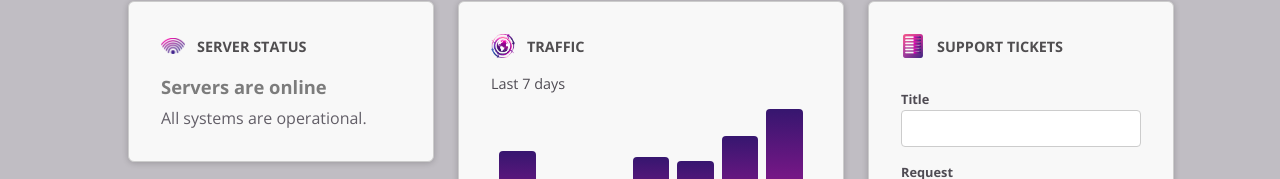
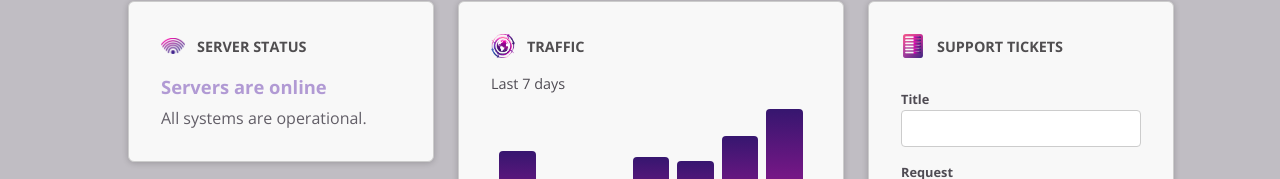
Before and after one commit to shinoby85/angular-udemy, an Angular app: page / in a window 1280 px wide. Shown: the part 183-362 px from the top of the page. Built offline with nearby package versions, Linux system fonts and the light colour scheme.

Commit message:
Add classes

```diff
--- a/src/app/dashboard/server-status/server-status.component.html
+++ b/src/app/dashboard/server-status/server-status.component.html
@@ -1,3 +1,10 @@
+<div
+  [class]="{
+    status: true,
+    'status-online': currentStatus === 'online',
+    'status-offline': currentStatus === 'offline',
+    'status-unknown': currentStatus === 'unknown'
+  }">
   @if (currentStatus === 'online') {
     <p>Servers are online</p>
     <p>All systems are operational.</p>
@@ -8,3 +15,4 @@
     <p>Server status is unknown</p>
     <p>Fetching server status failed.</p>
   }
+</div>
--- a/src/app/dashboard/server-status/server-status.component.ts
+++ b/src/app/dashboard/server-status/server-status.component.ts
@@ -1,9 +1,12 @@
 import {Component} from '@angular/core';
+import {NgClass} from "@angular/common";
 
 @Component({
   selector: 'app-server-status',
   standalone: true,
-  imports: [],
+  imports: [
+    NgClass
+  ],
   templateUrl: './server-status.component.html',
   styleUrl: './server-status.component.css'
 })
```
Lines whose indentation alone changed are shown as unchanged.
